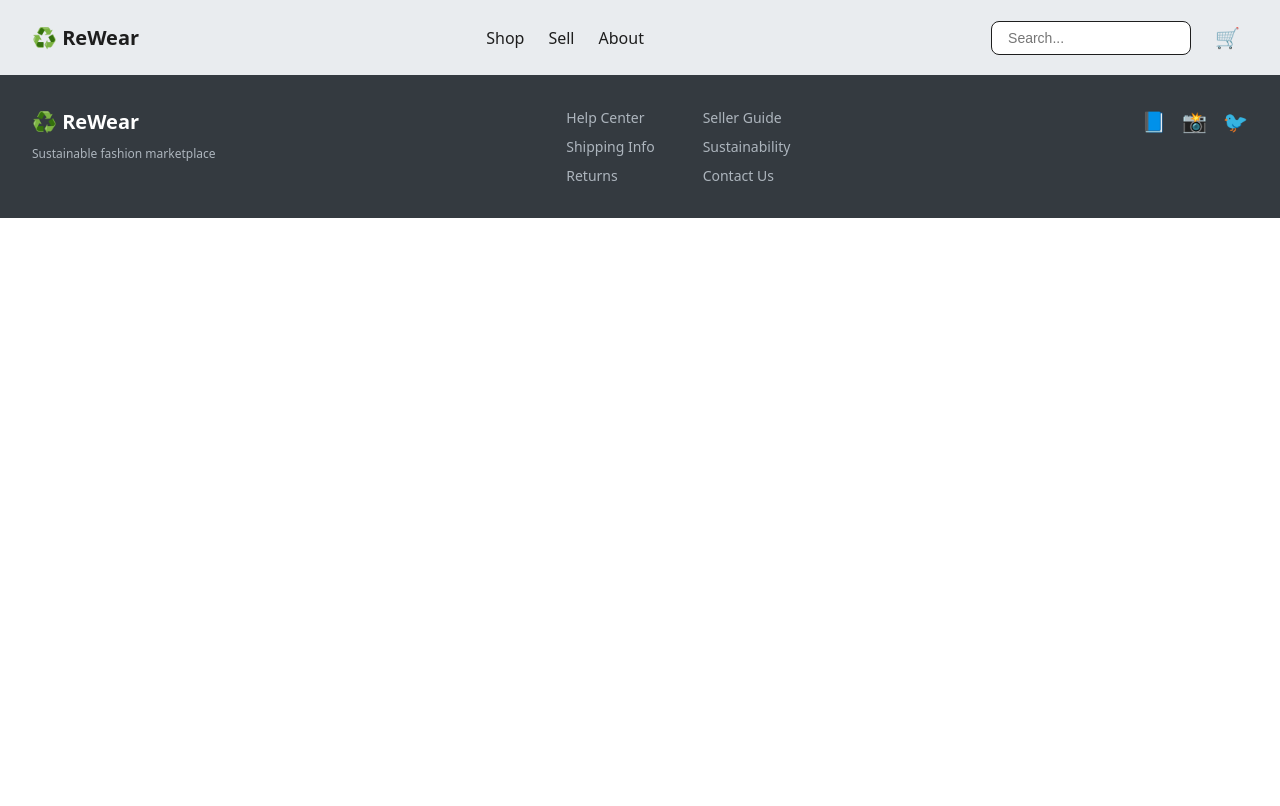
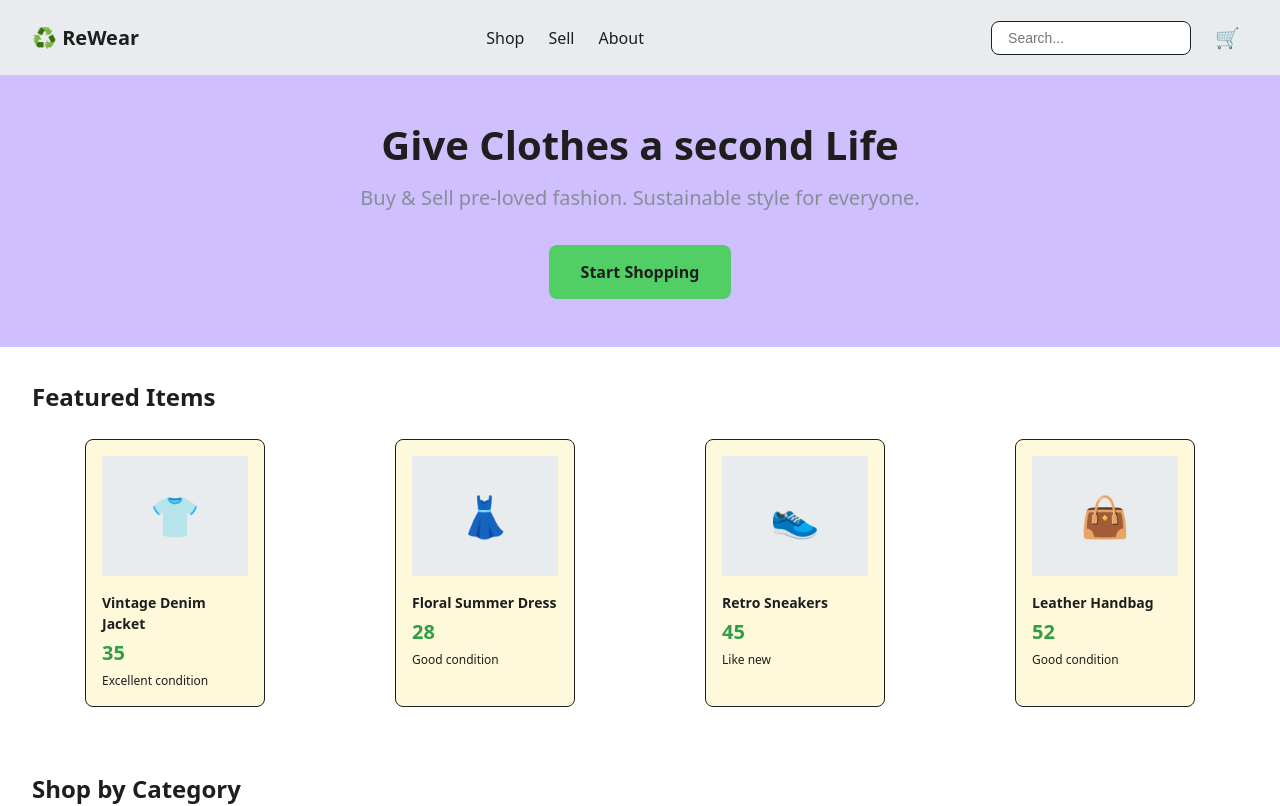
Before and after one commit to samuel-sarmah/rewear, a React (Vite) app: page / in a window 1280 px wide. Shown: the top 806 px of the page. Built offline with nearby package versions, Linux system fonts and the light colour scheme.

Commit message:
feat: integrate home page sections into App

```diff
--- a/src/App.jsx
+++ b/src/App.jsx
@@ -1,6 +1,9 @@
 import { useState } from 'react'
 import { Header } from './components/layout/Header'
 import { Footer } from './components/layout/Footer'
+import Hero from './components/home/Hero'
+import FeaturedItems from './components/home/FeaturedItems'
+import CategoryGrid from './components/home/CategoryGrid'
 
 function App() {
   const [count, setCount] = useState(0)
@@ -8,6 +11,11 @@ function App() {
   return (
     <>
       <Header />
+      <main>
+        <Hero />
+        <FeaturedItems />
+        <CategoryGrid />
+      </main>
       <Footer />
     </>
   )
```
